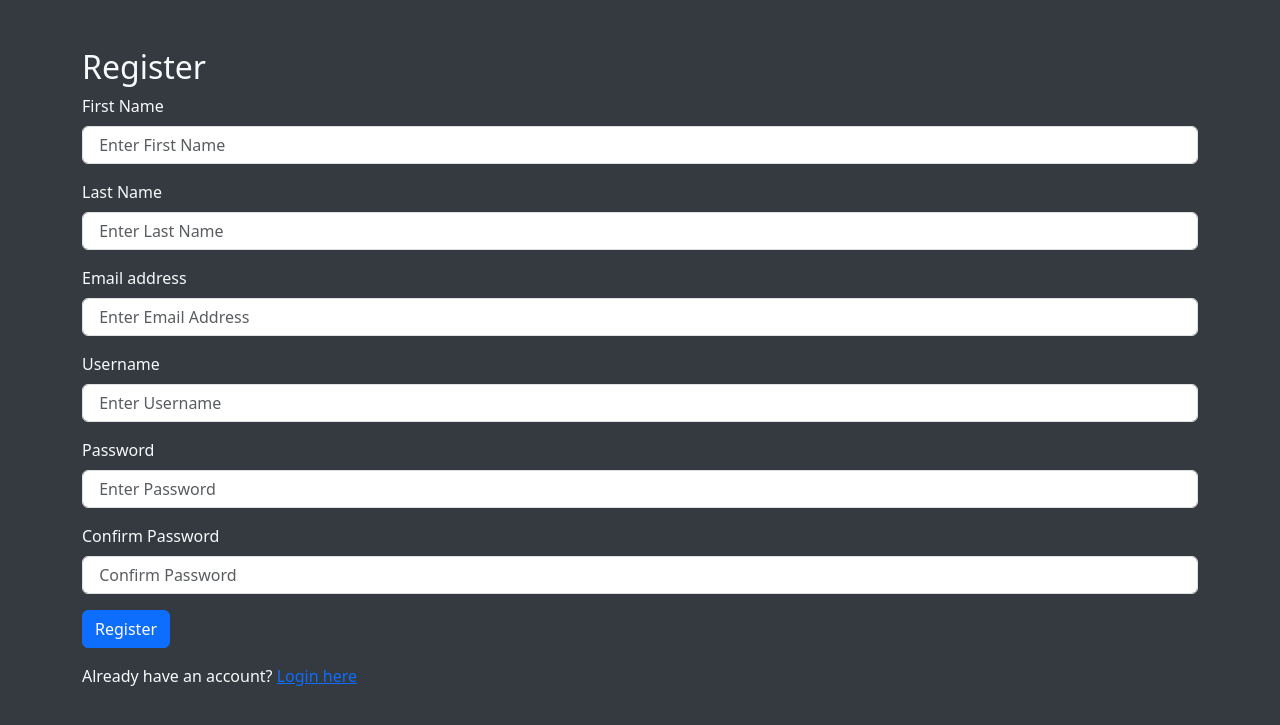
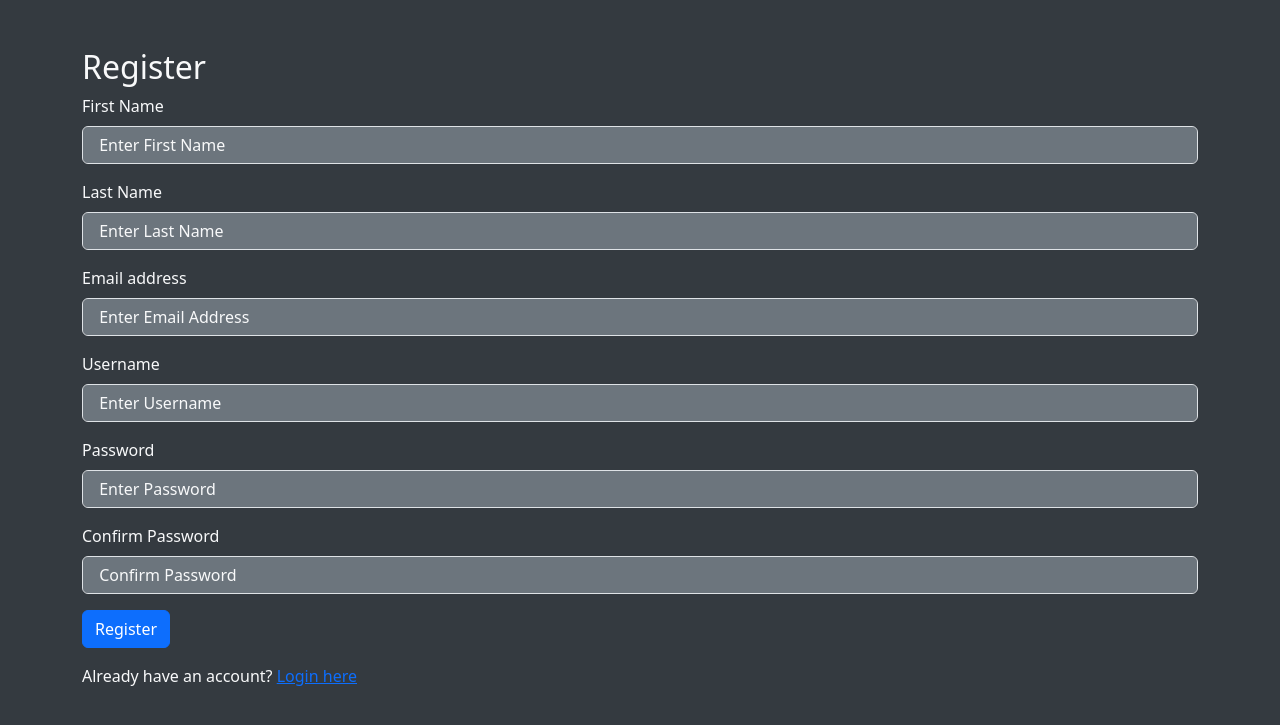
Before and after one commit to Balazs527/Sulis-Weblap02, a PHP site: page /register.php in a window 1280 px wide. Shown: the part 56-781 px from the top of the page. Run offline with PHP 8.4, Linux system fonts and the light colour scheme.

Commit message:
..................................................

```diff
--- a/dark-theme.css
+++ b/dark-theme.css
@@ -28,3 +28,23 @@
   .navbar .nav-link:hover {
     color: var(--bs-gray);
   }
+
+  input.form-control::placeholder {
+    color: var(--bs-dark);
+    opacity: 1;
+  }
+
+  .dark-input {
+    background-color: var(--bs-secondary);
+    color: var(--bs-dark);
+  }
+
+  .dark-input::placeholder {
+    color: var(--bs-light);
+    opacity: 1;
+  }
+
+  .dark-input:focus {
+    border-color: var(--bs-primary);
+    box-shadow: 0 0 0 0.25rem rgba(13, 110, 253, 0.25);
+  }
--- a/login.php
+++ b/login.php
@@ -43,11 +43,11 @@ include('header.php');
     <form action="" method="POST">
         <div class="mb-3">
             <label for="username" class="form-label">Username</label>
-            <input type="text" class="form-control" id="username" placeholder=" Enter Username " name="username" required>
+            <input type="text" class="form-control dark-input" id="username" placeholder=" Enter Username " name="username" required>
         </div>
         <div class="mb-3">
             <label for="password" class="form-label">Password</label>
-            <input type="password" class="form-control" id="password" placeholder=" Enter Password " name="password" required>
+            <input type="password" class="form-control dark-input" id="password" placeholder=" Enter Password " name="password" required>
         </div>
         <div class="mb-3 form-check">
             <input type="checkbox" class="form-check-input" id="remember" name="remember">
--- a/register.php
+++ b/register.php
@@ -38,27 +38,27 @@ include('header.php');
     <form action="" method="POST">
         <div class="mb-3">
             <label for="firstName" class="form-label">First Name</label>
-            <input type="text" class="form-control" id="firstName" placeholder=" Enter First Name " name="firstName" required>
+            <input type="text" class="form-control dark-input" id="firstName" placeholder=" Enter First Name " name="firstName" required>
         </div>
         <div class="mb-3">
             <label for="lastName" class="form-label">Last Name</label>
-            <input type="text" class="form-control" id="lastName" placeholder=" Enter Last Name " name="lastName" required>
+            <input type="text" class="form-control dark-input" id="lastName" placeholder=" Enter Last Name " name="lastName" required>
         </div>
         <div class="mb-3">
             <label for="email" class="form-label">Email address</label>
-            <input type="email" class="form-control" id="email" placeholder=" Enter Email Address " name="email" required>
+            <input type="email" class="form-control dark-input" id="email" placeholder=" Enter Email Address " name="email" required>
         </div>
         <div class="mb-3">
             <label for="username" class="form-label">Username</label>
-            <input type="text" class="form-control" id="username" placeholder=" Enter Username " name="username" required>
+            <input type="text" class="form-control dark-input" id="username" placeholder=" Enter Username " name="username" required>
         </div>
         <div class="mb-3">
             <label for="password" class="form-label">Password</label>
-            <input type="password" class="form-control" id="password" placeholder=" Enter Password" name="password" required>
+            <input type="password" class="form-control dark-input" id="password" placeholder=" Enter Password" name="password" required>
         </div>
         <div class="mb-3">
             <label for="passwordConfirm" class="form-label">Confirm Password</label>
-            <input type="password" class="form-control" id="passwordConfirm" placeholder=" Confirm Password " name="passwordConfirm" required>
+            <input type="password" class="form-control dark-input" id="passwordConfirm" placeholder=" Confirm Password " name="passwordConfirm" required>
         </div>
         <button type="submit" class="btn btn-primary">Register</button>
         <p class="mt-3">Already have an account? <a href="login.php">Login here</a></p>
```
